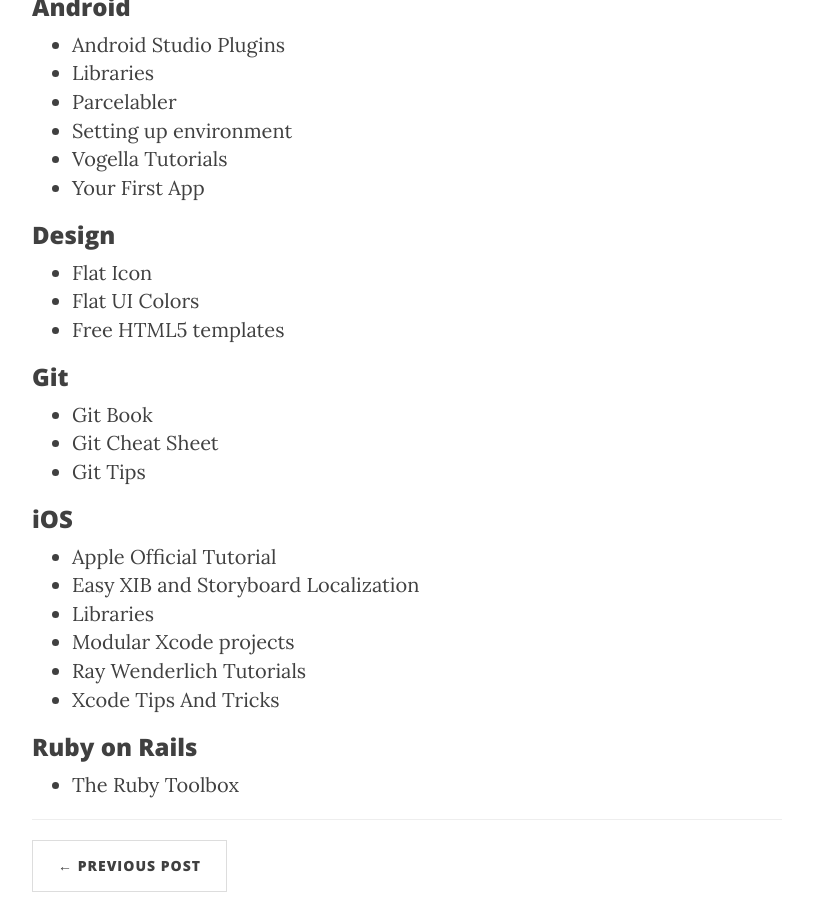
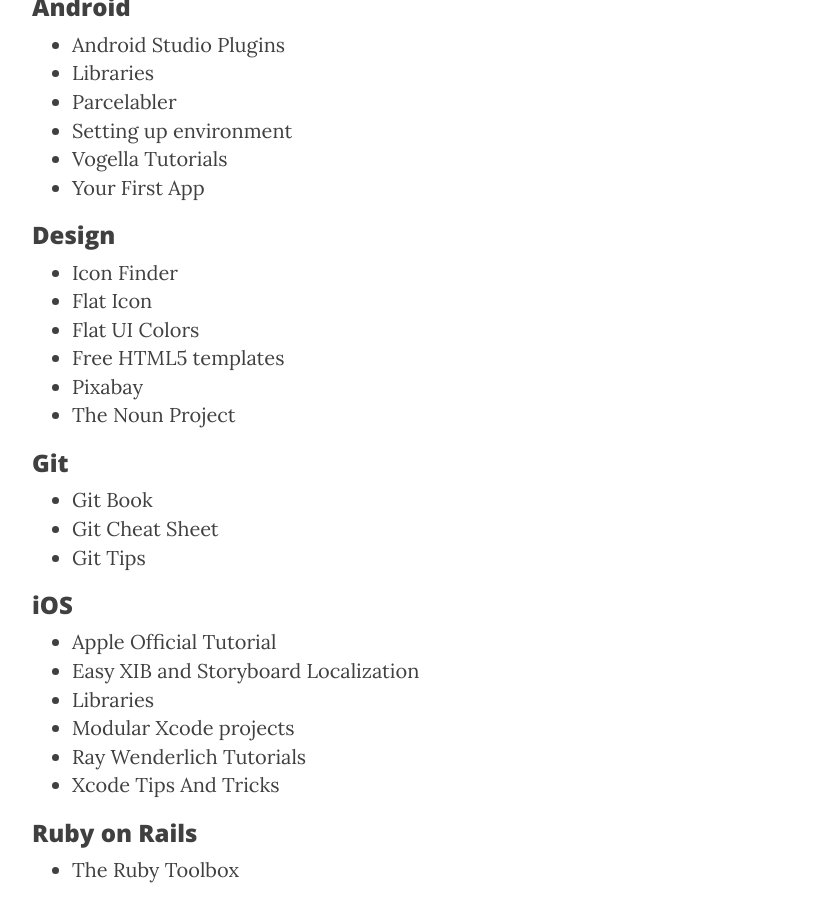
Before and after one commit to RxDx/rxdx.github.io, a Jekyll site: the page built from _posts/2016-07-01-useful-resources.markdown, in a window 1280 px wide and 900 px high, scrolled down 643 px. Shown: the whole window, without its empty margins (233-1046 px from the left). Built offline with Jekyll 4.4.1, drawn with Linux system fonts in a browser that asks for light colours; nearby versions of some CDN libraries.

Commit message:
Useful resources

```diff
--- a/_posts/2016-07-01-useful-resources.markdown
+++ b/_posts/2016-07-01-useful-resources.markdown
@@ -19,9 +19,12 @@ Here are some links that should be useful
 * [Your First App](https://developer.android.com/training/index.html)
 
 ### Design
+* [Icon Finder](https://www.iconfinder.com/)
 * [Flat Icon](http://www.flaticon.com/)
 * [Flat UI Colors](https://flatuicolors.com/)
 * [Free HTML5 templates](https://html5up.net/)
+* [Pixabay](https://pixabay.com/)
+* [The Noun Project](https://thenounproject.com/)
 
 ### Git
 * [Git Book](https://git-scm.com/book)
```
